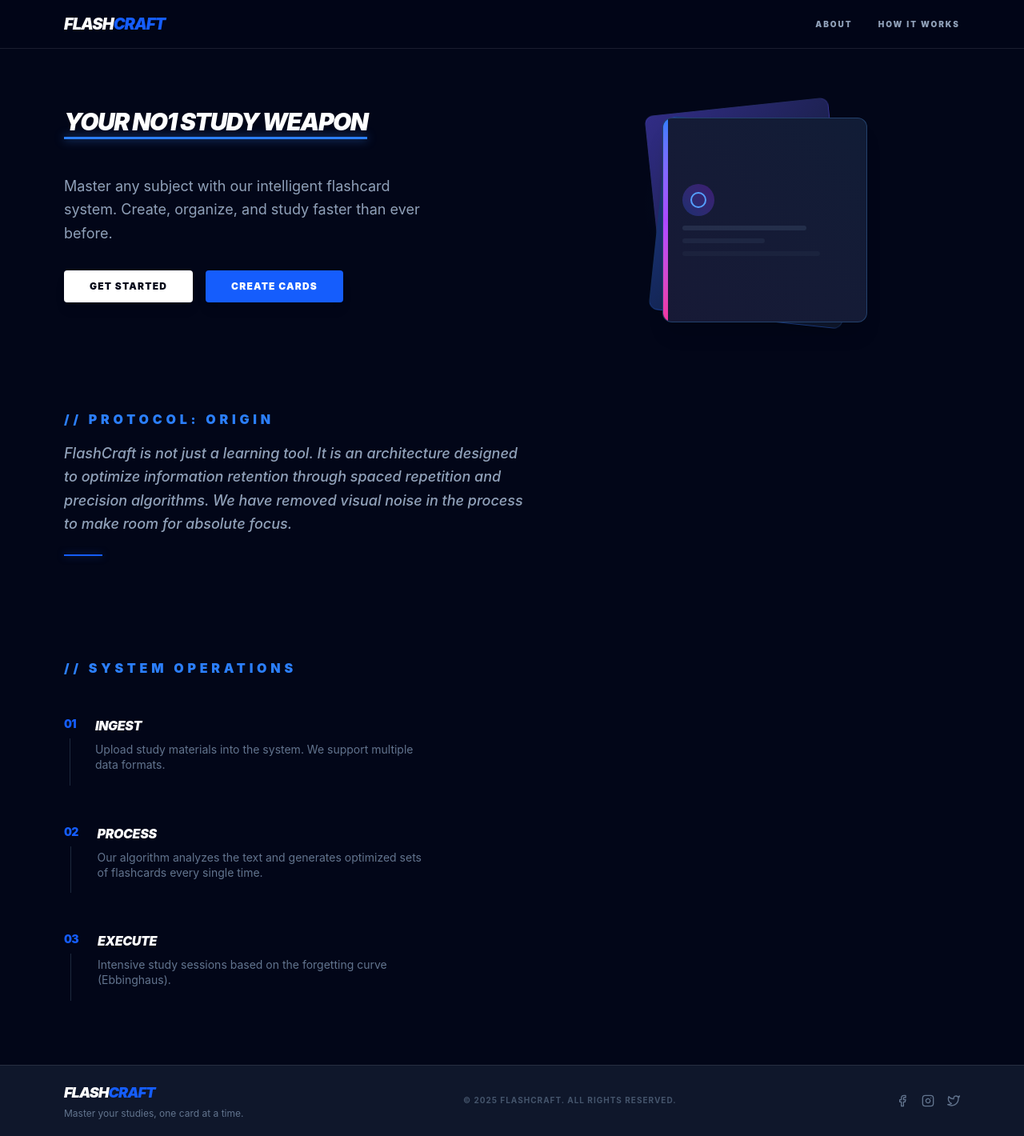
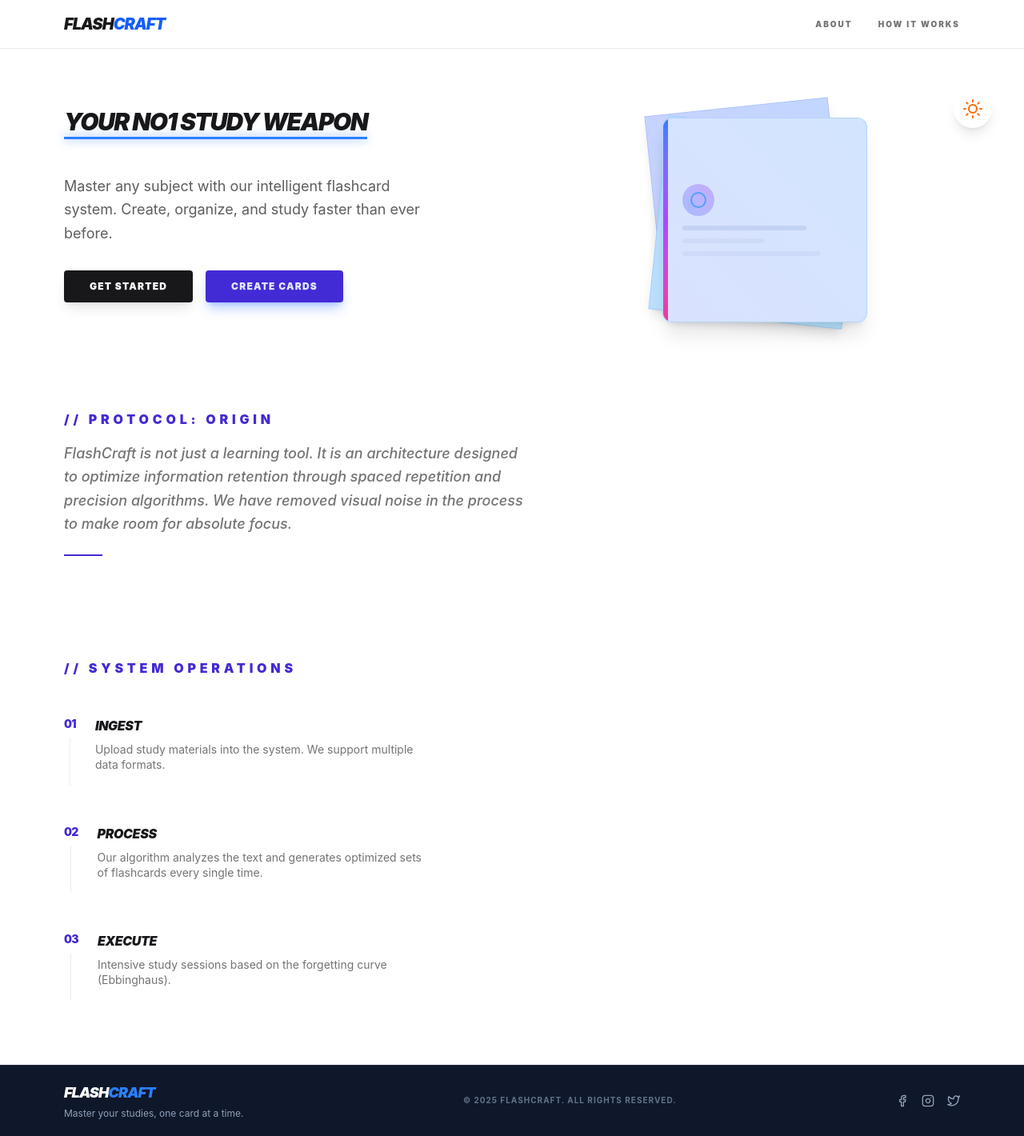
Before and after one commit to SebiSomu/Flashcards-Maker-Website, a React (Vite) app: page / in a window 1280 px wide. Shown: the whole page at 80% size. Built offline with nearby package versions, Linux system fonts and the light colour scheme.

Commit message:
Added ThemeToggle button component

```diff
--- a/src/App.tsx
+++ b/src/App.tsx
@@ -1,13 +1,17 @@
 import { Routes, Route } from "react-router-dom";
 import Home from "./pages/Home";
 import CreateFlashcards from "./pages/CreateFlashcards";
+import ThemeToggle from "./components/ThemeToggle";
 
 const App = () => {
     return (
-        <Routes>
-            <Route path="/" element={<Home />} />
-            <Route path="/create" element={<CreateFlashcards />} />
-        </Routes>
+        <>
+            <ThemeToggle />
+            <Routes>
+                <Route path="/" element={<Home />} />
+                <Route path="/create" element={<CreateFlashcards />} />
+            </Routes>
+        </>
     );
 };
 
--- a/src/components/About.tsx
+++ b/src/components/About.tsx
@@ -8,16 +8,16 @@ const About = () => {
             whileInView={{ opacity: 1, x: 0 }}
             viewport={{ once: true, margin: "-100px" }}
             transition={{ duration: 0.8, ease: [0.4, 0, 0.2, 1] }} >
-            <h2 className="text-md font-black text-blue-500 uppercase tracking-[0.3em] mb-4">
+            <h2 className="text-md font-black text-primary uppercase tracking-[0.3em] mb-4">
                 // Protocol: Origin
             </h2>
-            <p className="text-slate-400 text-lg leading-relaxed font-medium italic">
+            <p className="text-base-content/60 text-lg leading-relaxed font-medium italic">
                 FlashCraft is not just a learning tool. It is an architecture designed
                 to optimize information retention through spaced repetition and precision
                 algorithms. We have removed visual noise in the process to make room
                 for absolute focus.
             </p>
-            <div className="mt-6 w-12 h-[2px] bg-blue-600 shadow-[0_0_10px_rgba(37,99,235,0.5)]"></div>
+            <div className="mt-6 w-12 h-[2px] bg-primary shadow-lg shadow-primary/40"></div>
         </motion.section>
     );
 };
--- a/src/components/FlashcardAnimation.tsx
+++ b/src/components/FlashcardAnimation.tsx
@@ -23,13 +23,13 @@ const FlashcardAnimation = () => {
             <div className="absolute top-1/2 left-1/2 transform -translate-x-1/2 -translate-y-1/2 w-full h-full bg-[radial-gradient(circle,rgba(59,130,246,0.15)_0%,transparent_70%)] pointer-events-none"></div>
 
             {/* Back Card (3rd) - Purple/Indigo Accent */}
-            <div className="absolute top-0 left-0 w-full h-full bg-gradient-to-br from-indigo-900 to-slate-900 rounded-xl border border-indigo-500/20 shadow-lg flex items-center justify-center z-10 animate-float-3"></div>
+            <div className="absolute top-0 left-0 w-full h-full bg-gradient-to-br from-indigo-200 to-blue-200 dark:from-indigo-900 dark:to-slate-900 border border-indigo-500/20 shadow-lg flex items-center justify-center z-10 animate-float-3"></div>
 
             {/* Middle Card (2nd) - Blue Accent */}
-            <div className="absolute top-3 left-3 w-full h-full bg-gradient-to-br from-blue-900 to-slate-900 rounded-xl border border-blue-500/20 shadow-lg flex items-center justify-center z-20 animate-float-2"></div>
+            <div className="absolute top-3 left-3 w-full h-full bg-gradient-to-br from-blue-200 to-sky-200 dark:from-blue-900 dark:to-slate-900 border border-blue-500/20 shadow-lg flex items-center justify-center z-20 animate-float-2"></div>
 
             {/* Front Card (1st) - Main styled card */}
-            <div className="absolute top-6 left-6 w-full h-full bg-slate-900 rounded-xl border border-blue-400/30 shadow-xl flex items-center justify-center overflow-hidden z-30 animate-float-1">
+            <div className="absolute top-6 left-6 w-full h-full bg-blue-100 dark:bg-slate-900 rounded-xl border border-blue-400/30 shadow-xl flex items-center justify-center overflow-hidden z-30 animate-float-1">
                 {/* Colorful Accent Line */}
                 <div className="absolute top-0 left-0 w-1.5 h-full bg-gradient-to-b from-blue-500 via-purple-500 to-pink-500"></div>
 
@@ -38,9 +38,9 @@ const FlashcardAnimation = () => {
                         <div className="w-5 h-5 border-2 border-blue-400 rounded-full"></div>
                     </div>
                     {/* Content lines with slight color hint */}
-                    <div className="h-1.5 w-3/4 bg-slate-700/50 rounded-full mb-2.5"></div>
-                    <div className="h-1.5 w-1/2 bg-slate-700/30 rounded-full mb-2.5"></div>
-                    <div className="h-1.5 w-5/6 bg-slate-700/20 rounded-full"></div>
+                    <div className="h-1.5 w-3/4 bg-blue-900/10 dark:bg-slate-700/50 rounded-full mb-2.5"></div>
+                    <div className="h-1.5 w-1/2 bg-blue-900/5 dark:bg-slate-700/30 rounded-full mb-2.5"></div>
+                    <div className="h-1.5 w-5/6 bg-blue-900/5 dark:bg-slate-700/20 rounded-full"></div>
                 </div>
 
                 {/* Slight colorful shimmer */}
--- a/src/components/Footer.tsx
+++ b/src/components/Footer.tsx
@@ -1,32 +1,32 @@
 const Footer = () => {
     return (
-        <footer className="w-full bg-slate-900 border-t border-white/10 py-5 px-10 md:px-20 mt-20 relative z-10">
+        <footer className="w-full bg-[#0f172a] text-white border-t border-white/10 py-5 px-10 md:px-20 mt-20 relative z-10">
             <div className="max-w-7xl mx-auto flex flex-col md:flex-row justify-between items-center gap-6">
 
                 {/* Logo / Brand */}
                 <div className="text-center md:text-left">
                     <h3 className="text-white font-black text-lg tracking-tighter uppercase italic">
-                        FLASH<span className="text-blue-600">CRAFT</span>
+                        FLASH<span className="text-blue-500">CRAFT</span>
                     </h3>
-                    <p className="text-slate-500 text-xs mt-1">
+                    <p className="text-slate-400 text-xs mt-1">
                         Master your studies, one card at a time.
                     </p>
                 </div>
 
                 {/* Copyright */}
-                <div className="text-slate-600 text-[10px] uppercase font-bold tracking-widest text-center">
+                <div className="text-slate-500 text-[10px] uppercase font-bold tracking-widest text-center">
                     &copy; {new Date().getFullYear()} FlashCraft. All rights reserved.
                 </div>
 
                 {/* Simple Socials / Links placeholder */}
                 <div className="flex gap-4">
-                    <a href="#" className="text-slate-500 hover:text-white transition-colors">
+                    <a href="#" className="text-slate-400 hover:text-white transition-colors">
                         <svg xmlns="http://www.w3.org/2000/svg" width="16" height="16" viewBox="0 0 24 24" fill="none" stroke="currentColor" strokeWidth="2" strokeLinecap="round" strokeLinejoin="round"><path d="M18 2h-3a5 5 0 0 0-5 5v3H7v4h3v8h4v-8h3l1-4h-4V7a1 1 0 0 1 1-1h3z"></path></svg>
                     </a>
-                    <a href="#" className="text-slate-500 hover:text-white transition-colors">
+                    <a href="#" className="text-slate-400 hover:text-white transition-colors">
                         <svg xmlns="http://www.w3.org/2000/svg" width="16" height="16" viewBox="0 0 24 24" fill="none" stroke="currentColor" strokeWidth="2" strokeLinecap="round" strokeLinejoin="round"><rect x="2" y="2" width="20" height="20" rx="5" ry="5"></rect><path d="M16 11.37A4 4 0 1 1 12.63 8 4 4 0 0 1 16 11.37z"></path><line x1="17.5" y1="6.5" x2="17.51" y2="6.5"></line></svg>
                     </a>
-                    <a href="#" className="text-slate-500 hover:text-white transition-colors">
+                    <a href="#" className="text-slate-400 hover:text-white transition-colors">
                         <svg xmlns="http://www.w3.org/2000/svg" width="16" height="16" viewBox="0 0 24 24" fill="none" stroke="currentColor" strokeWidth="2" strokeLinecap="round" strokeLinejoin="round"><path d="M23 3a10.9 10.9 0 0 1-3.14 1.53 4.48 4.48 0 0 0-7.86 3v1A10.66 10.66 0 0 1 3 4s-4 9 5 13a11.64 11.64 0 0 1-7 2c9 5 20 0 20-11.5a4.5 4.5 0 0 0-.08-.83A7.72 7.72 0 0 0 23 3z"></path></svg>
                     </a>
                 </div>
--- a/src/components/Hero.tsx
+++ b/src/components/Hero.tsx
@@ -1,7 +1,7 @@
 const Hero = ({ title }: { title: string }) => {
     return (
         <div className="relative mb-6 inline-block text-left">
-            <h1 className="text-2xl md:text-3xl font-black text-white tracking-tighter uppercase italic">
+            <h1 className="text-2xl md:text-3xl font-black text-base-content tracking-tighter uppercase italic">
                 {title}
             </h1>
             <div className="absolute left-0 bottom-[-4px] w-full h-[3px] bg-blue-500 shadow-[0_0_12px_rgba(59,130,246,0.8)]"></div>
--- a/src/components/HowItWorks.tsx
+++ b/src/components/HowItWorks.tsx
@@ -23,7 +23,7 @@ const HowItWorks = () => {
 
     return (
         <section className="max-w-md text-left">
-            <h2 className="text-md font-black text-blue-500 uppercase tracking-[0.3em] mb-12">
+            <h2 className="text-md font-black text-primary uppercase tracking-[0.3em] mb-12">
                 // System Operations
             </h2>
 
@@ -37,16 +37,16 @@ const HowItWorks = () => {
                 {steps.map((step) => (
                     <motion.div key={step.id} className="flex gap-6" variants={itemVariants}>
                         <div className="flex flex-col items-center">
-                            <span className="text-blue-600 font-black text-sm tracking-tighter">
+                            <span className="text-primary font-black text-sm tracking-tighter">
                                 {step.id}
                             </span>
-                            <div className="w-[1px] h-full bg-slate-800 mt-2"></div>
+                            <div className="w-[1px] h-full bg-base-300 mt-2"></div>
                         </div>
                         <div className="pb-4">
-                            <h3 className="text-white font-black text-md uppercase mb-2 tracking-tight italic">
+                            <h3 className="text-base-content font-black text-md uppercase mb-2 tracking-tight italic">
                                 {step.title}
                             </h3>
-                            <p className="text-slate-500 text-sm leading-snug">
+                            <p className="text-base-content/60 text-sm leading-snug">
                                 {step.desc}
                             </p>
                         </div>
--- a/src/components/MainNavBar.tsx
+++ b/src/components/MainNavBar.tsx
@@ -5,9 +5,9 @@ const MainNavBar = () => {
     const isHome = location.pathname === "/";
 
     return (
-        <nav className="fixed top-0 left-0 w-full z-50 py-4 px-10 md:px-20 bg-slate-950/80 backdrop-blur-md border-b border-white/10 flex justify-between items-center transition-all">
+        <nav className="fixed top-0 left-0 w-full z-50 py-4 px-10 md:px-20 bg-base-100/80 backdrop-blur-md border-b border-base-content/10 flex justify-between items-center transition-all">
             <div>
-                <Link to="/" className="text-white font-black text-xl tracking-tighter uppercase italic">
+                <Link to="/" className="text-base-content font-black text-xl tracking-tighter uppercase italic">
                     FLASH<span className="text-blue-600">CRAFT</span>
                 </Link>
             </div>
@@ -17,13 +17,13 @@ const MainNavBar = () => {
                     <>
                         <a
                             href="#about"
-                            className="text-slate-400 hover:text-white text-[10px] font-black uppercase tracking-[0.2em] transition-all duration-300"
+                            className="text-base-content/60 hover:text-base-content text-[10px] font-black uppercase tracking-[0.2em] transition-all duration-300"
                         >
                             About
                         </a>
                         <a
                             href="#how-it-works"
-                            className="text-slate-400 hover:text-white text-[10px] font-black uppercase tracking-[0.2em] transition-all duration-300"
+                            className="text-base-content/60 hover:text-base-content text-[10px] font-black uppercase tracking-[0.2em] transition-all duration-300"
                         >
                             How it Works
                         </a>
--- /dev/null
+++ b/src/components/ThemeToggle.tsx
@@ -0,0 +1,64 @@
+
+import { useEffect, useState } from "react";
+
+const ThemeToggle = () => {
+    // Initialize state from local storage or system preference, default to dark
+    const [theme, setTheme] = useState(
+        localStorage.getItem("theme") ||
+        (window.matchMedia("(prefers-color-scheme: dark)").matches ? "dark" : "light")
+    );
+
+    // Apply theme on mount and change
+    useEffect(() => {
+        document.documentElement.setAttribute("data-theme", theme);
+        localStorage.setItem("theme", theme);
+
+        // Toggle 'dark' class for Tailwind 'class' strategy
+        if (theme === "dark") {
+            document.documentElement.classList.add("dark");
+        } else {
+            document.documentElement.classList.remove("dark");
+        }
+    }, [theme]);
+
+    const toggleTheme = () => {
+        setTheme(prevTheme => (prevTheme === "dark" ? "light" : "dark"));
+    };
+
+    return (
+        <button
+            onClick={toggleTheme}
+            className="fixed top-24 right-6 md:top-28 md:right-10 z-50 w-12 h-12 rounded-full bg-white/10 backdrop-blur-md border border-white/20 shadow-lg flex items-center justify-center transition-all hover:bg-white/20 hover:scale-110 active:scale-95 group"
+            aria-label="Toggle Theme"
+        >
+            {/* Sun Icon */}
+            <svg
+                xmlns="http://www.w3.org/2000/svg"
+                width="24"
+                height="24"
+                viewBox="0 0 24 24"
+                fill="none"
+                stroke="currentColor"
+                strokeWidth="2"
+                strokeLinecap="round"
+                strokeLinejoin="round"
+                className={`transition-all duration-500 ${theme === "dark" ? "text-yellow-400 rotate-0" : "text-orange-500 rotate-180"
+                    }`}
+            >
+                <circle cx="12" cy="12" r="5"></circle>
+                <line x1="12" y1="1" x2="12" y2="3"></line>
+                <line x1="12" y1="21" x2="12" y2="23"></line>
+                <line x1="4.22" y1="4.22" x2="5.64" y2="5.64"></line>
+                <line x1="18.36" y1="18.36" x2="19.78" y2="19.78"></line>
+                <line x1="1" y1="12" x2="3" y2="12"></line>
+                <line x1="21" y1="12" x2="23" y2="12"></line>
+                <line x1="4.22" y1="19.78" x2="5.64" y2="18.36"></line>
+                <line x1="18.36" y1="5.64" x2="19.78" y2="4.22"></line>
+            </svg>
+
+            {/* Optional: Add a moon icon for light mode if desired, but user asked specifically for a sun on the button */}
+        </button>
+    );
+};
+
+export default ThemeToggle;
--- a/src/pages/Home.tsx
+++ b/src/pages/Home.tsx
@@ -14,7 +14,7 @@ const Home = () => {
     const navigate = useNavigate();
 
     return (
-        <div className="min-h-screen bg-slate-950 flex flex-col relative">
+        <div className="min-h-screen bg-base-100 flex flex-col relative">
             <MainNavBar />
 
             <div className="flex-1 flex flex-col items-start px-10 md:px-20 pt-28 w-full">
@@ -23,7 +23,7 @@ const Home = () => {
                     {/* Left Side: Text and CTA */}
                     <div>
                         <Hero title="Your no1 study weapon" />
-                        <p className="mt-6 text-slate-400 text-lg leading-relaxed max-w-md">
+                        <p className="mt-6 text-base-content/70 text-lg leading-relaxed max-w-md">
                             Master any subject with our intelligent flashcard system. Create, organize, and study faster than ever before.
                         </p>
 
@@ -31,12 +31,12 @@ const Home = () => {
                             <Button
                                 text="Get Started"
                                 onClick={() => setIsLoginModalOpen(true)}
-                                className="bg-white text-slate-950 hover:bg-slate-200 border-none px-6 py-3 text-xs font-black uppercase tracking-widest transition-all cursor-pointer shadow-[0_0_20px_rgba(255,255,255,0.3)] hover:shadow-[0_0_30px_rgba(255,255,255,0.5)]"
+                                className="bg-base-content text-base-100 hover:bg-base-content/90 border-none px-6 py-3 text-xs font-black uppercase tracking-widest transition-all cursor-pointer shadow-lg"
                             />
                             <Button
                                 text="Create Cards"
                                 onClick={() => navigate('/create')}
-                                className="bg-blue-600 text-white hover:bg-blue-700 border-none px-6 py-3 text-xs font-black uppercase tracking-widest transition-all cursor-pointer shadow-[0_0_20px_rgba(37,99,235,0.3)] hover:shadow-[0_0_30px_rgba(37,99,235,0.5)]"
+                                className="bg-primary text-primary-content hover:bg-primary/90 border-none px-6 py-3 text-xs font-black uppercase tracking-widest transition-all cursor-pointer shadow-lg shadow-blue-600/30"
                             />
                         </div>
                     </div>
--- a/tailwind.config.js
+++ b/tailwind.config.js
@@ -1,11 +1,40 @@
 /** @type {import('tailwindcss').Config} */
+import daisyui from "daisyui"
+
 export default {
     content: [
         "./index.html",
         "./src/**/*.{js,ts,jsx,tsx}",
     ],
+    content: [
+        "./index.html",
+        "./src/**/*.{js,ts,jsx,tsx}",
+    ],
+    darkMode: 'class',
     theme: {
         extend: {},
     },
-    plugins: [],
+    plugins: [
+        daisyui,
+    ],
+    daisyui: {
+        themes: [
+            "dark",
+            {
+                light: {
+                    "primary": "#2563eb", // Blue-600
+                    "primary-content": "#ffffff",
+
+                    // Backgrounds
+                    "base-100": "#f0f9ff", // Sky-50: Very faint blue/white
+
+                    // "Light blue" for cards, footers, buttons (distinct from base-100)
+                    "base-200": "#A5C9F2", // Lavender Blue (requested #A5C9F2)
+                    "base-300": "#60a5fa", // Blue-400: Darker accent for borders
+
+                    "base-content": "#0f172a", // Slate-900: Text
+                },
+            },
+        ],
+    },
 }
```
Also changed, not shown: src/components/LoginModal.tsx (+9 -9 lines), src/pages/CreateFlashcards.tsx (+20 -20 lines).
